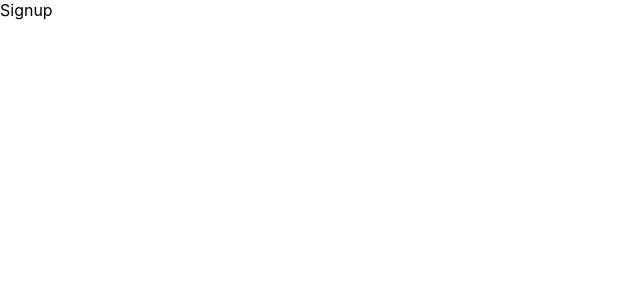
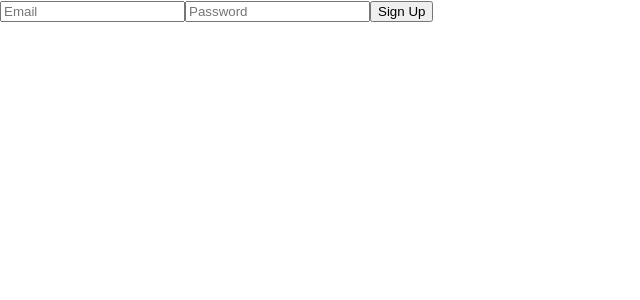
Before and after one commit to stino-x/doc-appointment, a React (Create React App) app: page / in a window 1280 px wide. Shown: the top 300 px of the page, without its empty margins (0-640 px from the left). Built offline with nearby package versions, Linux system fonts and the light colour scheme.

Commit message:
setup dummy signup and login forms for direct backend testing

```diff
--- a/src/Auth/Login.js
+++ b/src/Auth/Login.js
@@ -1,7 +1,56 @@
-import React from 'react';
+// src/components/LogInForm.js
+import React, { useState } from 'react';
 
-export default function Login() {
+const LogInForm = () => {
+  const [formData, setFormData] = useState({
+    email: '',
+    password: '',
+  });
+
+  const handleChange = (e) => {
+    setFormData({ ...formData, [e.target.name]: e.target.value });
+  };
+
+  const handleSubmit = async (e) => {
+    e.preventDefault();
+    try {
+      const response = await fetch('http://localhost:3000/api/login', {
+        method: 'POST',
+        headers: {
+          'Content-Type': 'application/json',
+        },
+        body: JSON.stringify(formData),
+      });
+      if (!response.ok) {
+        const errorMessage = await response.text();
+        throw new Error(`Log in failed: ${errorMessage}`);
+      }
+      const responseData = await response.json();
+      console.log(responseData); // Handle successful login
+    } catch (error) {
+      console.error(error.message); // Handle error
+    }
+  };
+
   return (
-    <div>Login</div>
+    <form onSubmit={handleSubmit}>
+      <input
+        type="email"
+        name="email"
+        value={formData.email}
+        onChange={handleChange}
+        placeholder="Email"
+      />
+      <input
+        type="password"
+        name="password"
+        value={formData.password}
+        onChange={handleChange}
+        placeholder="Password"
+      />
+      <button type="submit">Log In</button>
+    </form>
   );
-}
+};
+
+export default LogInForm;
--- a/src/Auth/Signup.js
+++ b/src/Auth/Signup.js
@@ -1,7 +1,56 @@
-import React from 'react';
+// src/components/SignUpForm.js
+import React, { useState } from 'react';
 
-export default function Signup() {
+const SignUpForm = () => {
+  const [formData, setFormData] = useState({
+    email: '',
+    password: '',
+  });
+
+  const handleChange = (e) => {
+    setFormData({ ...formData, [e.target.name]: e.target.value });
+  };
+
+  const handleSubmit = async (e) => {
+    e.preventDefault();
+    try {
+      const response = await fetch('http://localhost:3000/api/signup', {
+        method: 'POST',
+        headers: {
+          'Content-Type': 'application/json',
+        },
+        body: JSON.stringify(formData),
+      });
+      if (!response.ok) {
+        const errorMessage = await response.text();
+        throw new Error(`Sign up failed: ${errorMessage}`);
+      }
+      const responseData = await response.json();
+      console.log(responseData); // Handle successful sign up
+    } catch (error) {
+      console.error(error.message); // Handle error
+    }
+  };
+
   return (
-    <div>Signup</div>
+    <form onSubmit={handleSubmit}>
+      <input
+        type="email"
+        name="email"
+        value={formData.email}
+        onChange={handleChange}
+        placeholder="Email"
+      />
+      <input
+        type="password"
+        name="password"
+        value={formData.password}
+        onChange={handleChange}
+        placeholder="Password"
+      />
+      <button type="submit">Sign Up</button>
+    </form>
   );
-}
+};
+
+export default SignUpForm;
```
